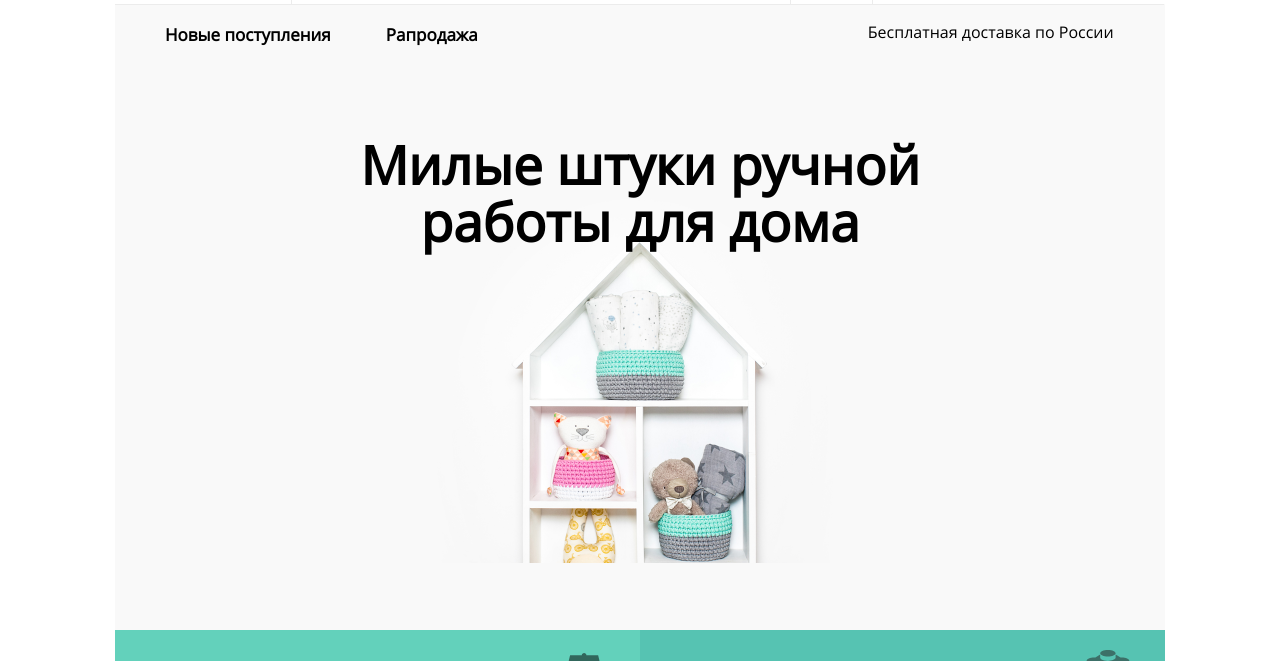
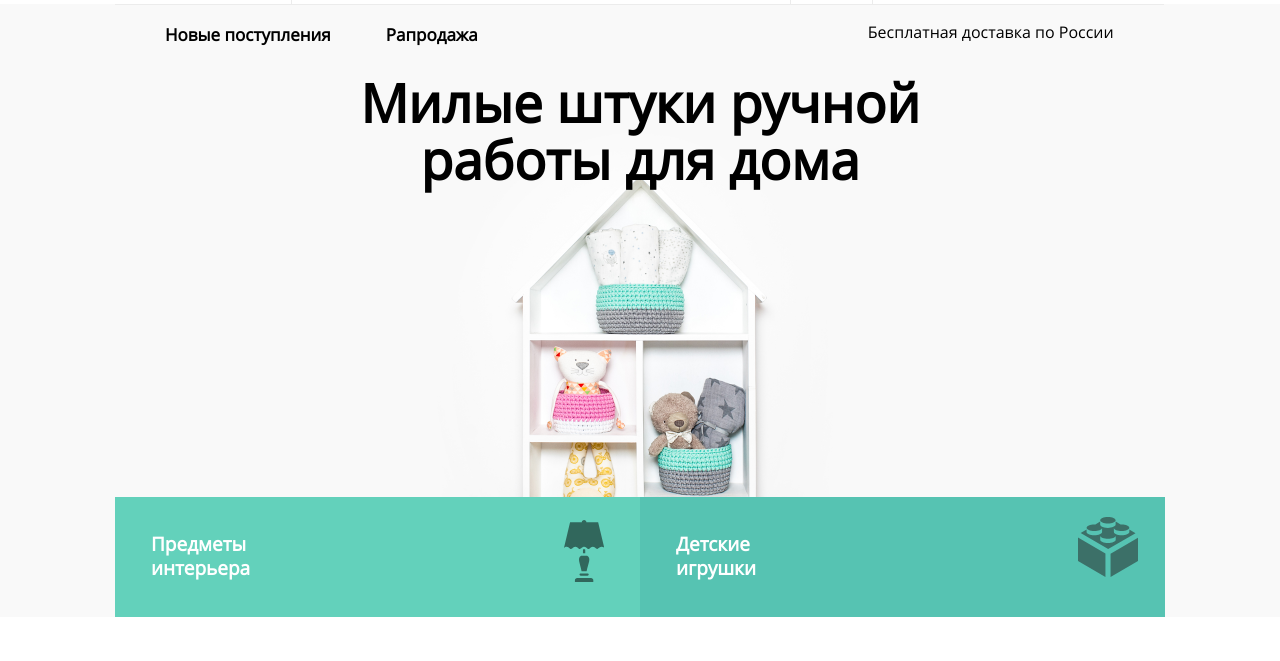
Before and after one commit to starikovsa/703703-mishka, a website: page source/index.html in a window 1280 px wide. Shown: the part 84-745 px from the top of the page. Drawn offline with nearby package versions, Linux system fonts and the light colour scheme; files that its build step writes are made by us from their sources.

Commit message:
сделал шапку на главной чтоб фоновая заливка тянулась

```diff
--- a/source/index.html
+++ b/source/index.html
@@ -37,12 +37,14 @@
       <button class="button main-header__toggle" type="button">Меню</button>
       </div>
       <section class="main-header__content">
+        <div class="main-header__content-wrapper">
         <h1 class="visually-hidden">Интернет магазин Мишка</h1>
         <p class="main-header__title">Милые штуки ручной <br> работы для дома</p>
         <ul class="main-header__features-list reset-list">
           <li class="main-header__features-item main-header__features-item--interior"><a class="main-header__features-link main-header__features-link--interior" href="interior.html">Предметы интерьера</a></li>
           <li class="main-header__features-item main-header__features-item--toys"><a class="main-header__features-link main-header__features-link--toys" href="toys.html">Детские игрушки</a></li>
         </ul>
+        </div>
       </section>
     </header>
     <main>
--- a/source/sass/main-header.scss
+++ b/source/sass/main-header.scss
@@ -1,4 +1,4 @@
-.main-header {
+.main-header__wrapper {
   width: 320px;
   margin: 0 auto;
 
@@ -107,6 +107,10 @@
 
 .main-header__content {
   background-color: #f9f9f9;
+}
+
+.main-header__content-wrapper {
+  width: 320px;
   background-image: url("../img/hero-mobile@1x.jpg");
   background-repeat: no-repeat;
   background-position: center -18px;
@@ -183,11 +187,8 @@
 }
 
 @media (min-width: 768px) {
-  .main-header {
+  .main-header__wrapper {
     width: 768px;
-  }
-
-  .main-header__wrapper {
     margin: 0 auto;
   }
 
@@ -283,12 +284,14 @@
     display: none;
   }
 
-  .main-header__content {
+  .main-header__content-wrapper {
+    width: 668px;
     display: flex;
     flex-direction: column;
-    justify-content: flex-end;
-    min-height: 746px;
+    justify-content: space-between;
+    margin: 0 auto;
     margin-top: -43px;
+    margin-bottom: 50px;
 
     background: {
       image: url("../img/hero-tablet@1x.jpg");
@@ -302,7 +305,7 @@
     font-size: 43px;
     text-align: center;
     margin: 0 auto;
-    margin-bottom: 260px;
+    margin-bottom: 205px;
   }
 
   .main-header__features-list {
@@ -319,7 +322,7 @@
 }
 
 @media (min-width: 1150px) {
-  .main-header {
+  .main-header__wrapper {
     width: 1050px;
   }
 
@@ -403,10 +406,15 @@
     left: 25px;
   }
 
+  .main-header__content-wrapper {
+    width: 1050px;
+  }
+
   .main-header__title {
     width: 604px;
     font-size: 53px;
     line-height: 1.08;
+    margin-bottom: 189px;
   }
 
   .main-header__features-list {
```
